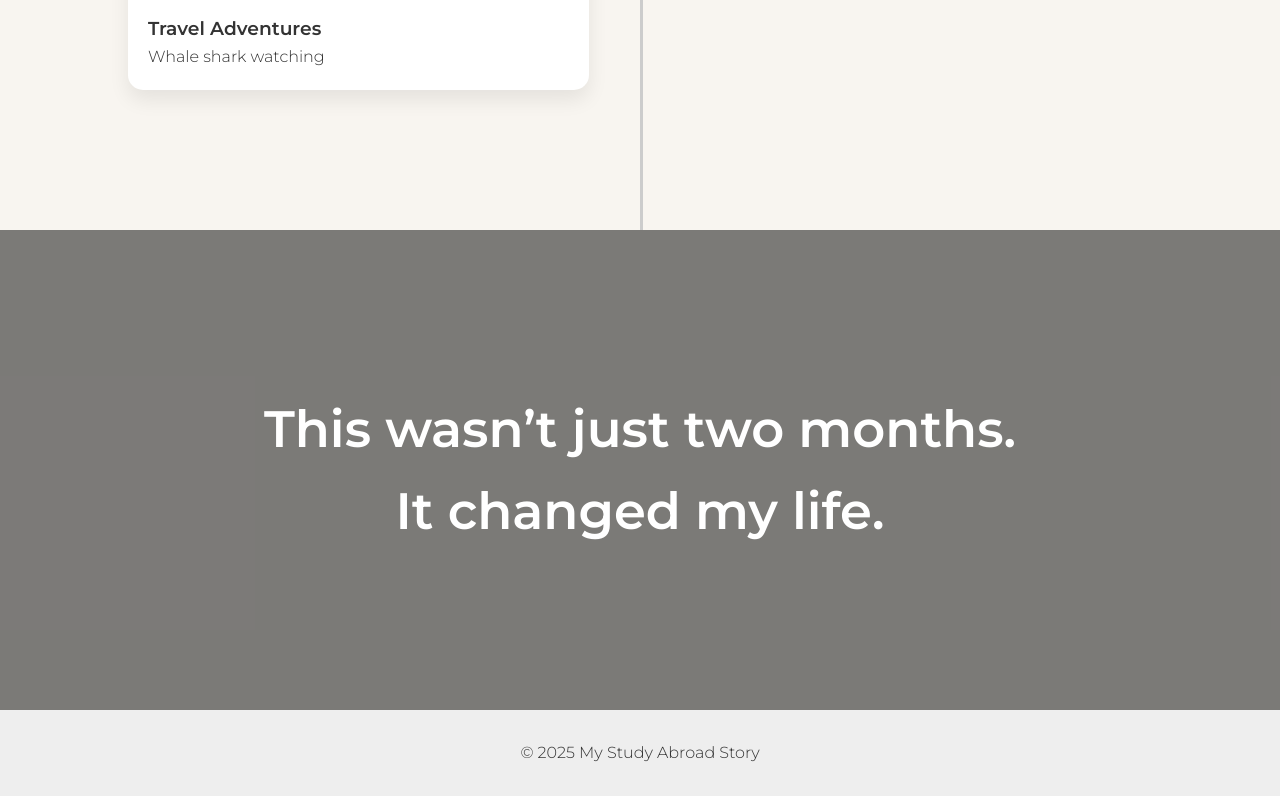
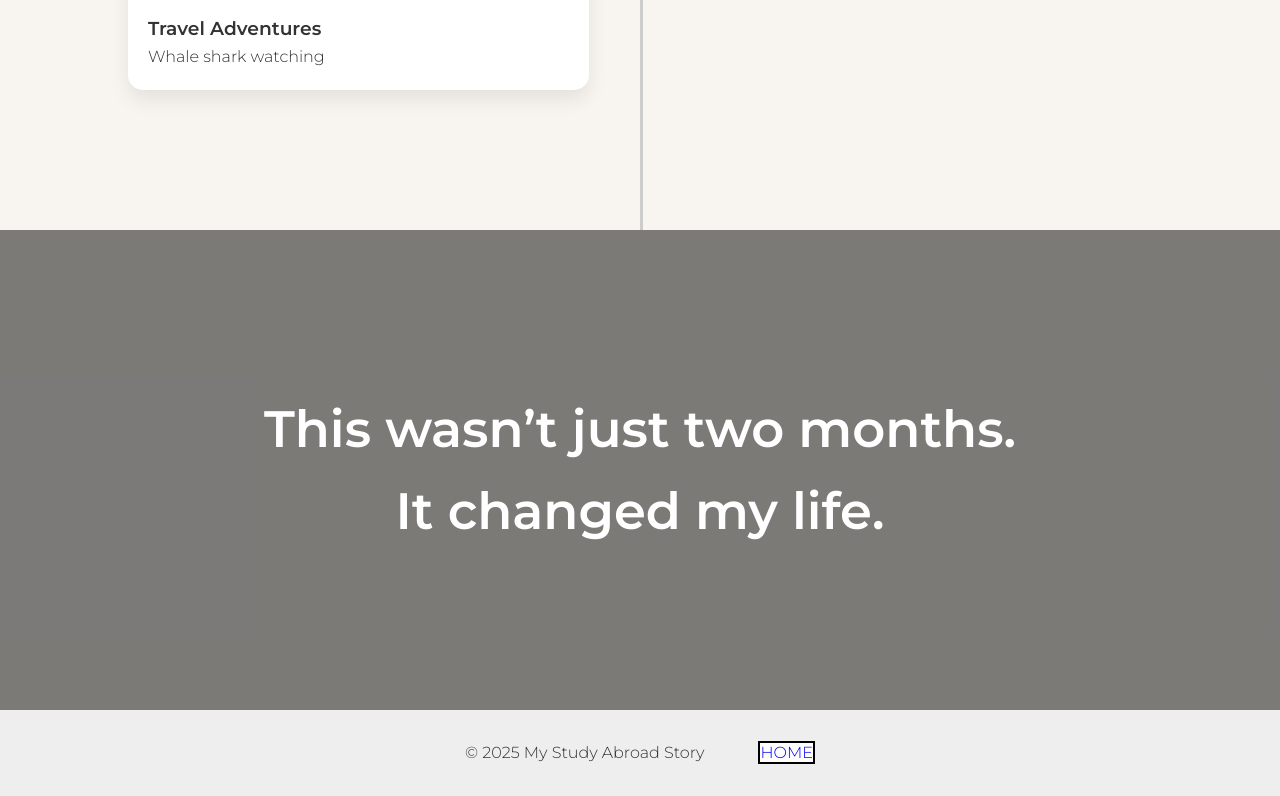
Before and after one commit to o-shinichi/my-introduce, a plain HTML site: page philippine.html in a window 1280 px wide. Shown: the part 2927-3723 px from the top of the page. Drawn offline with Linux system fonts and the light colour scheme.

Commit message:
homeタグ

```diff
--- a/css/style.css
+++ b/css/style.css
@@ -136,7 +136,7 @@ body {
     z-index: -1;
     height: 120px;
 }
-/* @media (max-width: 768px) {
+@media (max-width: 768px) {
 
   .corner {
     width: 120px;
@@ -155,7 +155,7 @@ body {
     font-size: 14px;
   }
 
-} */
+}
 /* .center-text h1,
 .center-text p{
     position: relative;
--- a/philippine.html
+++ b/philippine.html
@@ -244,7 +244,27 @@ footer{
 
 <footer>
   © 2025 My Study Abroad Story
+  <a href="main.html" class="btn btn-border">HOME</a>
+<style>
+    a.btn-border {
+  border: 2px solid #000;
+  border-radius: 0;
+  background: #fff;
+}
+
+a.btn-border:hover {
+  color: #fff;
+  background: #000;
+}
+.btn-border{
+    margin-top: 90px;
+    margin-left: 50px;
+    margin-bottom: 90px;
+    text-decoration: none;
+}
+</style>
 </footer>
 
 </body>
+
 </html>
```
Also changed, not shown: hirosima.html (+17 -0 lines), soccer.html (+18 -0 lines), view.html (+15 -0 lines).
